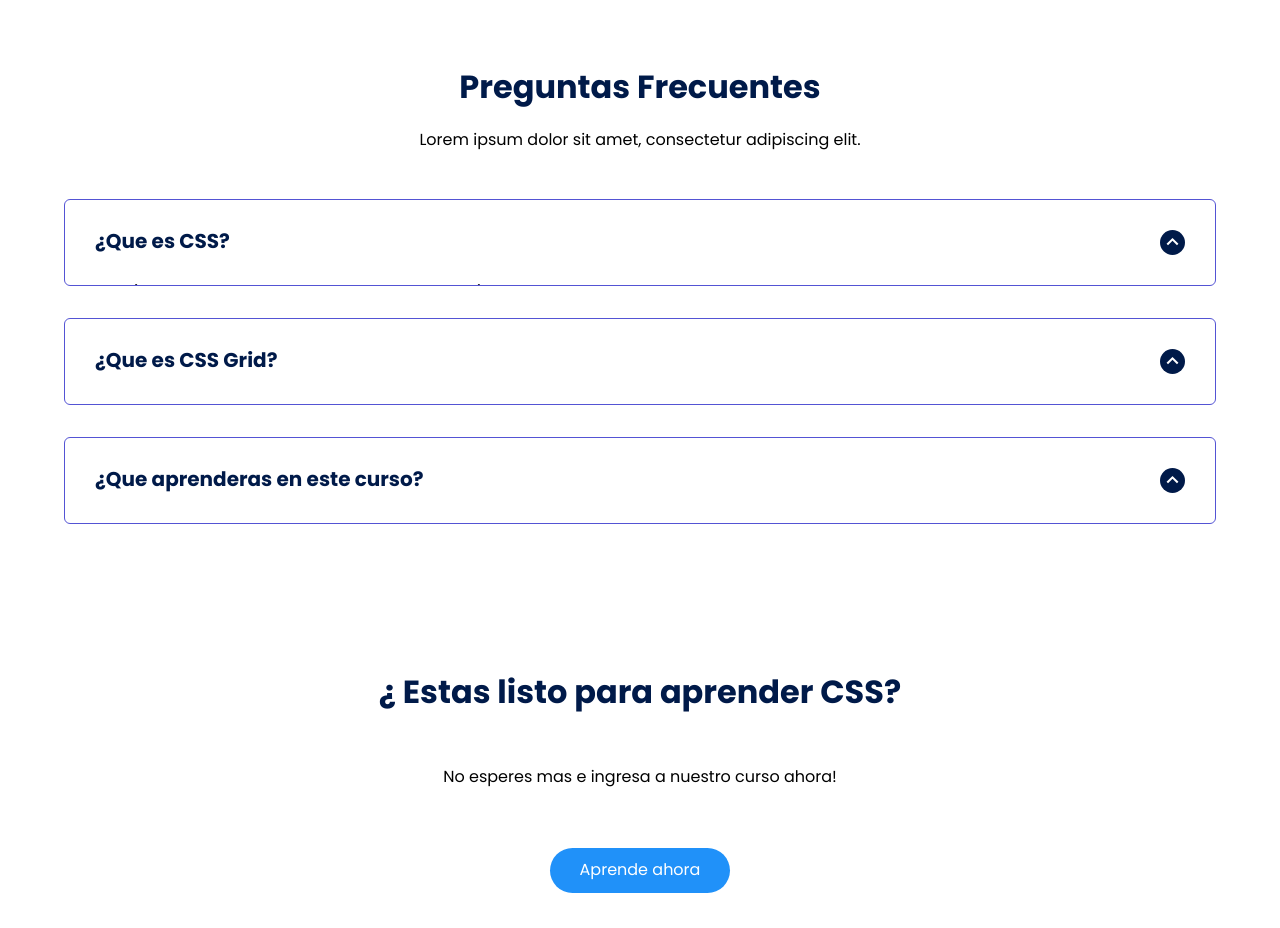
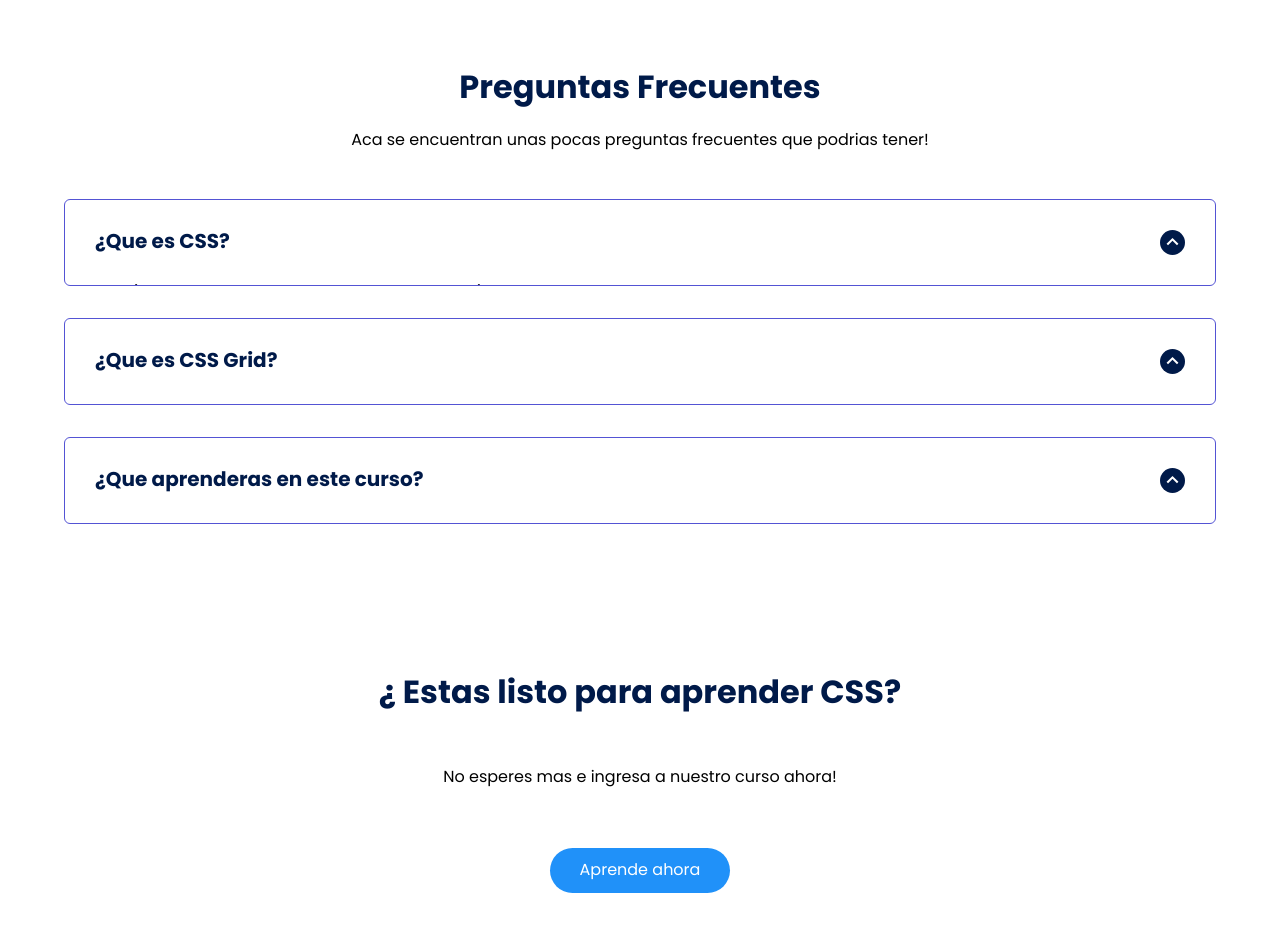
Before and after one commit to Omega180/Proyecto-HTML-CSS-JS---01, a plain HTML site: page index.html in a window 1280 px wide. Shown: the part 3560-4488 px from the top of the page. Drawn offline with Linux system fonts and the light colour scheme.

Commit message:
"changed questions paragraph text"

```diff
--- a/index.html
+++ b/index.html
@@ -172,7 +172,7 @@
         <!-- Contenedor de Preguntas frecuentes -->
         <section class="questions container">
             <h2 class="subtitle">Preguntas Frecuentes</h2>
-            <p class="questions_paragraph">Lorem ipsum dolor sit amet, consectetur adipiscing elit.</p>
+            <p class="questions_paragraph">Aca se encuentran unas pocas preguntas frecuentes que podrias tener!</p>
             <section class="questions_container">
                 <article class="questions_padding">
                     <div class="questions_answer">
```
